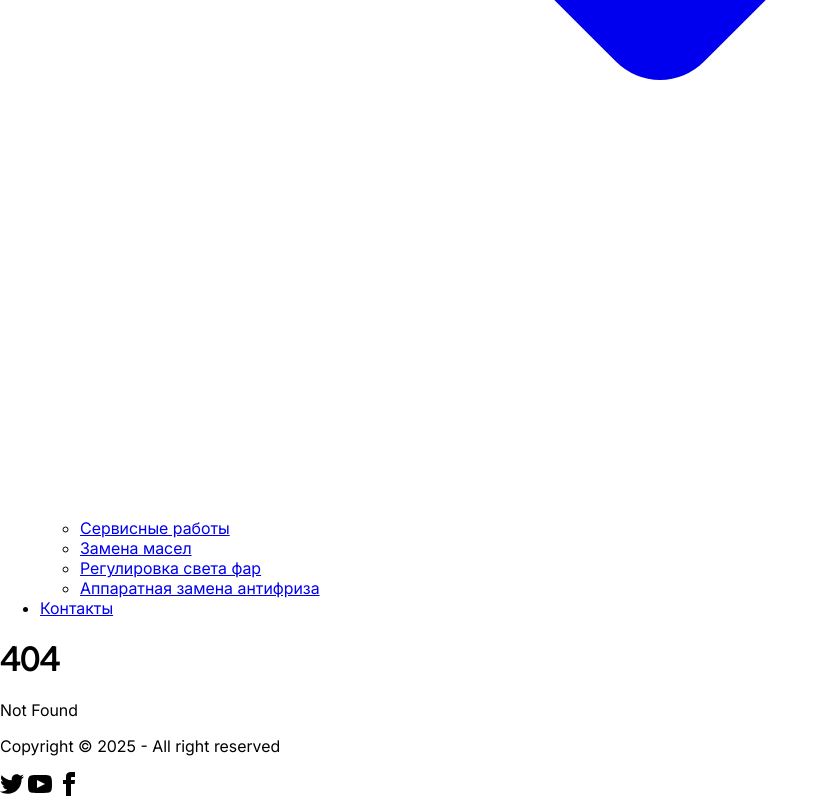
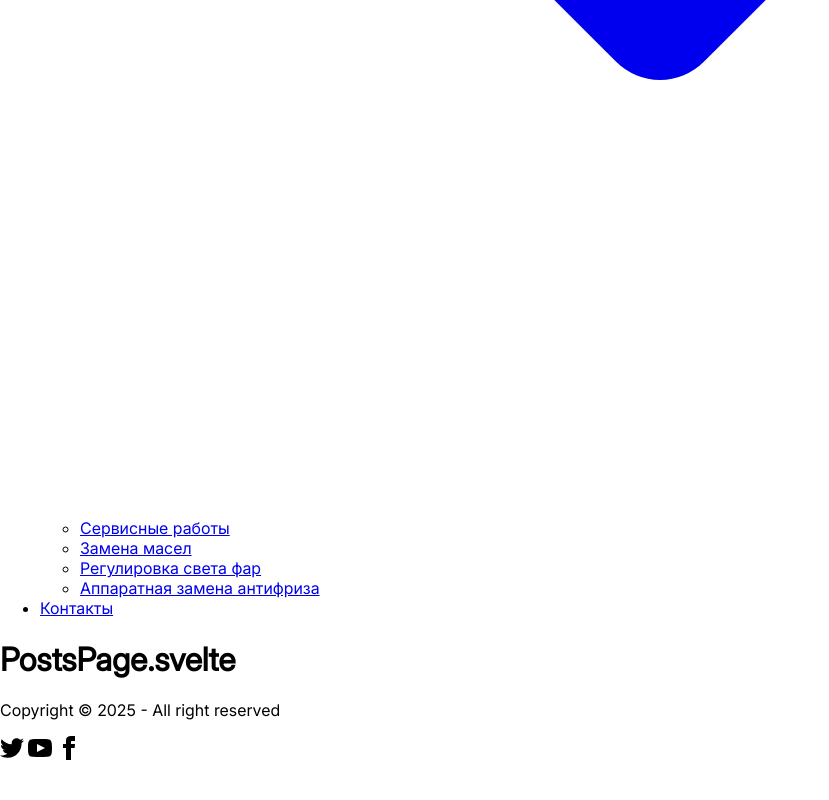
Before and after one commit to autogeopro/autogeopro.github.io, a SvelteKit app: page /posts in a window 1280 px wide. Before the commit this address had no page. Shown: the part 10365-11165 px from the top of the page, without its empty margins (0-829 px from the left). After the commit the page ends 11129 px from the top, so only its background shows below. Built offline with nearby package versions, Linux system fonts and the light colour scheme.

Commit message:
add: PostsPage

```diff
--- /dev/null
+++ b/src/lib/components/PostsPage/PostsPage.svelte
@@ -0,0 +1 @@
+<h1>PostsPage.svelte</h1>
--- a/src/routes/+page.svelte
+++ b/src/routes/+page.svelte
@@ -2,4 +2,4 @@
   import MainPage from "$lib/components/MainPage/MainPage.svelte";
 </script>
 
-  <MainPage/>
+<MainPage/>
--- /dev/null
+++ b/src/routes/posts/+page.svelte
@@ -0,0 +1,5 @@
+<script>
+    import PostsPage from "$lib/components/PostsPage/PostsPage.svelte";
+</script>
+
+<PostsPage/>
```
